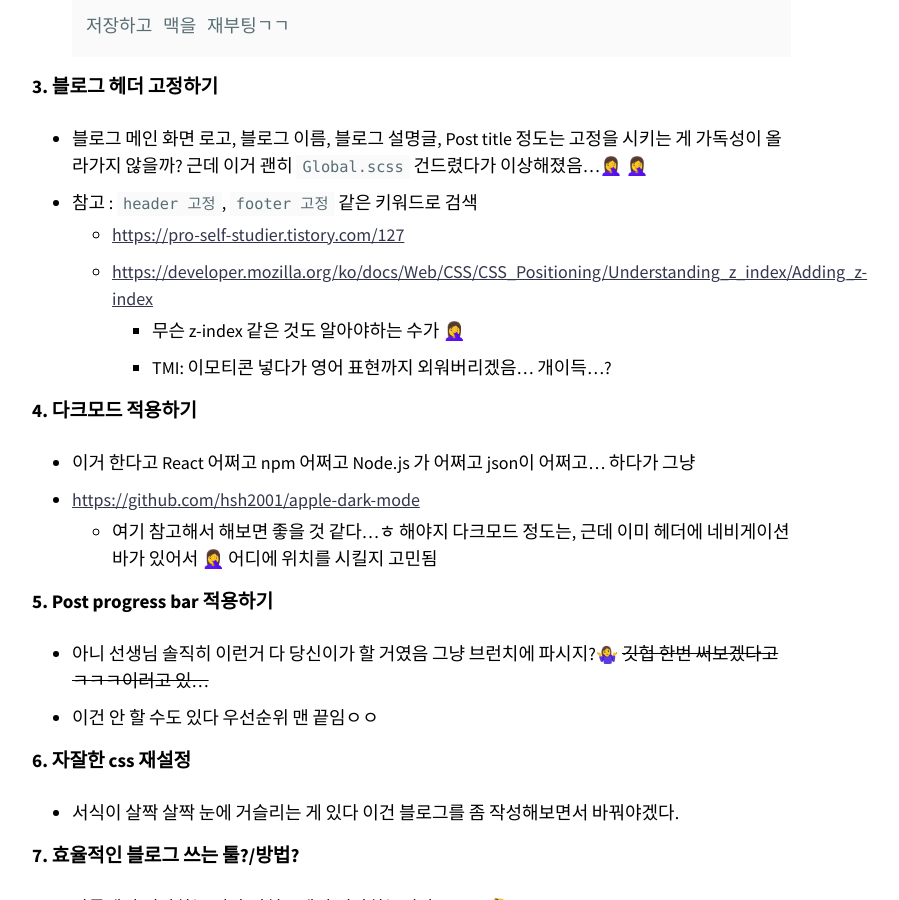
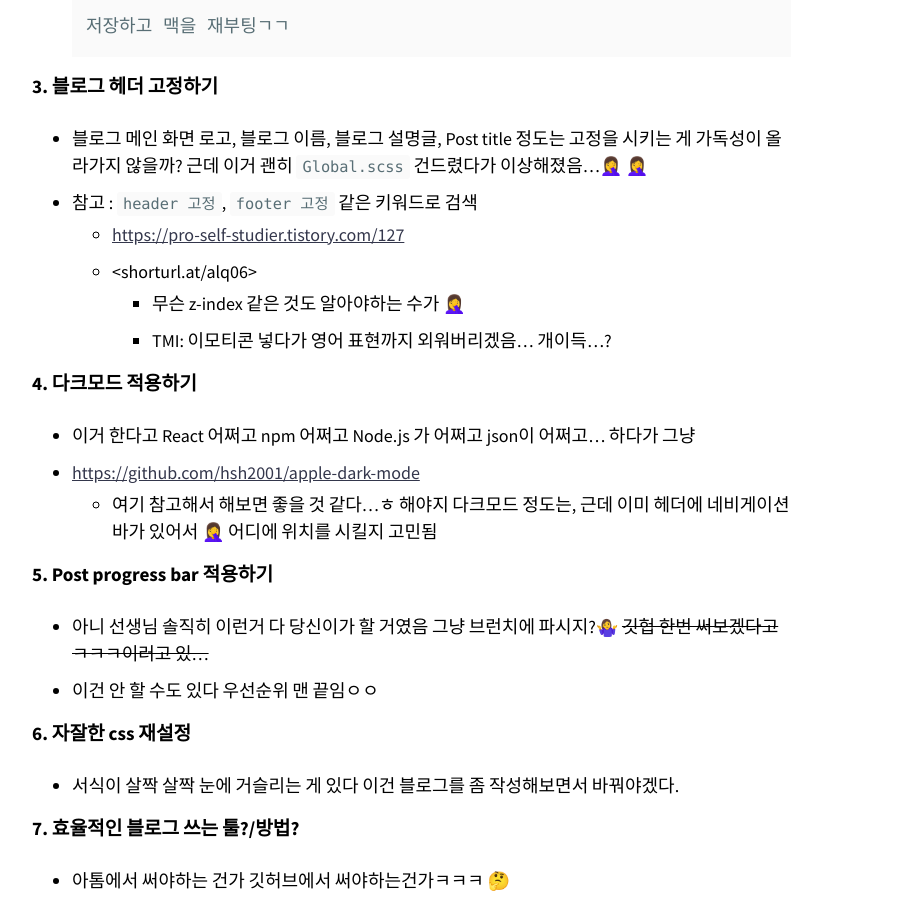
Before and after one commit to ssammykim/ssammykim.github.io, a Jekyll site: the page built from _posts/2020-05-01-to-do-list.md, in a window 1280 px wide and 900 px high, scrolled down 1277 px. Shown: the whole window, without its empty margins (343-1242 px from the left). Built offline with Jekyll 4.4.1, drawn with Linux system fonts in a browser that asks for light colours; nearby versions of some CDN libraries; emoji names are drawn with the system emoji font; some web fonts are replaced; comment, search, counter and statistics services are not loaded.

Commit message:
Use url shortener

```diff
--- a/_posts/2020-05-01-to-do-list.md
+++ b/_posts/2020-05-01-to-do-list.md
@@ -38,7 +38,7 @@ published: true
 - 블로그 메인 화면 로고, 블로그 이름, 블로그 설명글, Post title 정도는 고정을 시키는 게 가독성이 올라가지 않을까? 근데 이거 괜히 `Global.scss` 건드렸다가 이상해졌음...:woman_facepalming:	:woman_facepalming:
 - 참고 : `header 고정`, `footer 고정` 같은 키워드로 검색
   - <https://pro-self-studier.tistory.com/127>
-  - <https://developer.mozilla.org/ko/docs/Web/CSS/CSS_Positioning/Understanding_z_index/Adding_z-index>
+  - <shorturl.at/alq06>
     - 무슨 z-index 같은 것도 알아야하는 수가 :woman_facepalming:
     - TMI: 이모티콘 넣다가 영어 표현까지 외워버리겠음... 개이득...?
 
```
